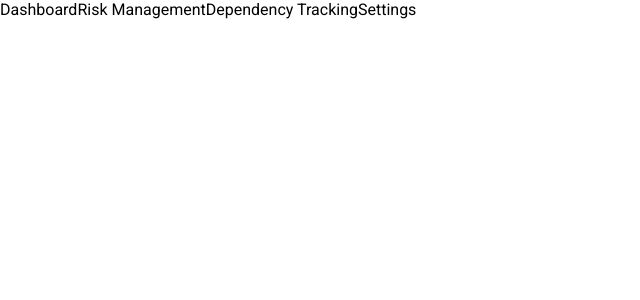
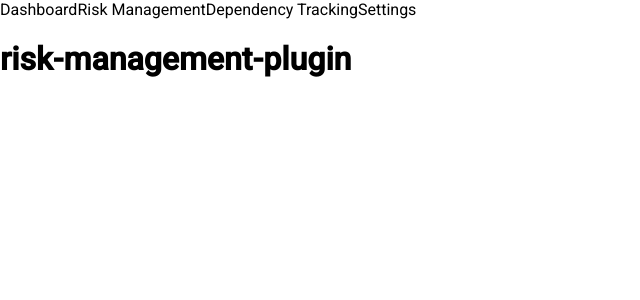
Before and after one commit to naushik007/risk-management-dashboard, an Angular app: page / in a window 1280 px wide. Shown: the top 300 px of the page, without its empty margins (0-640 px from the left). Built offline with nearby package versions, Linux system fonts and the light colour scheme.

Commit message:
Update app.component.html

```diff
--- a/src/app/app.component.html
+++ b/src/app/app.component.html
@@ -8,5 +8,6 @@
 </header>
 
 <main>
+  <h1>{{ title }}</h1>
   <router-outlet></router-outlet>
 </main>
```
